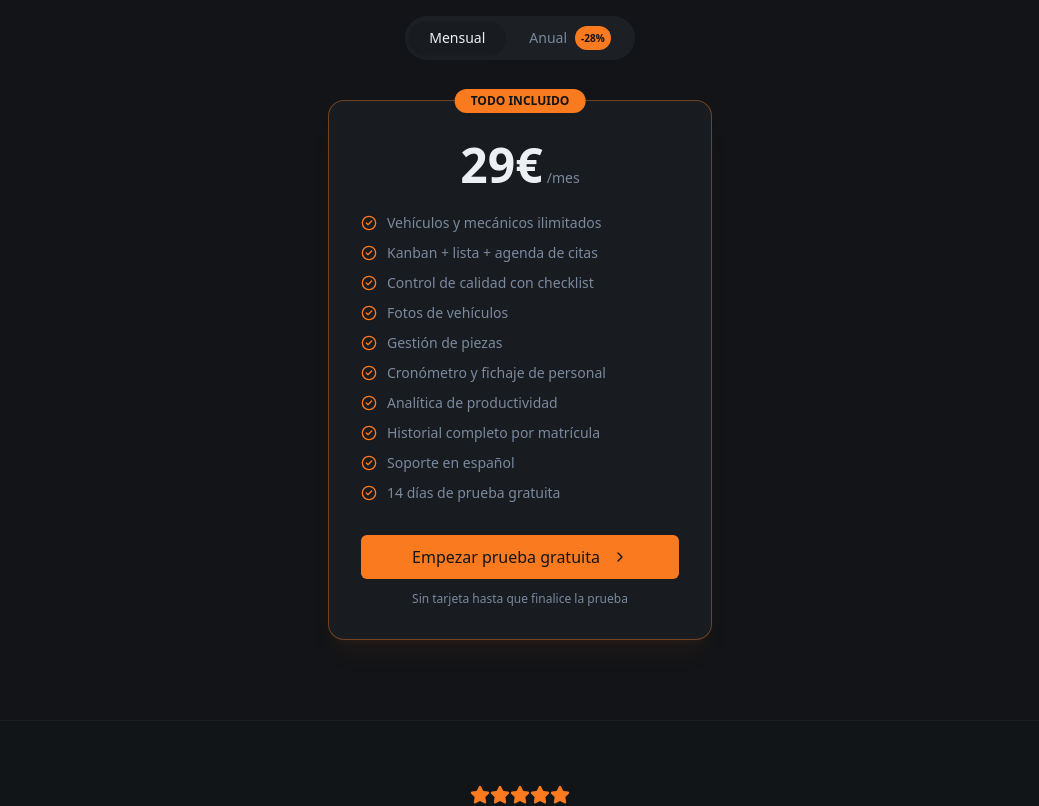
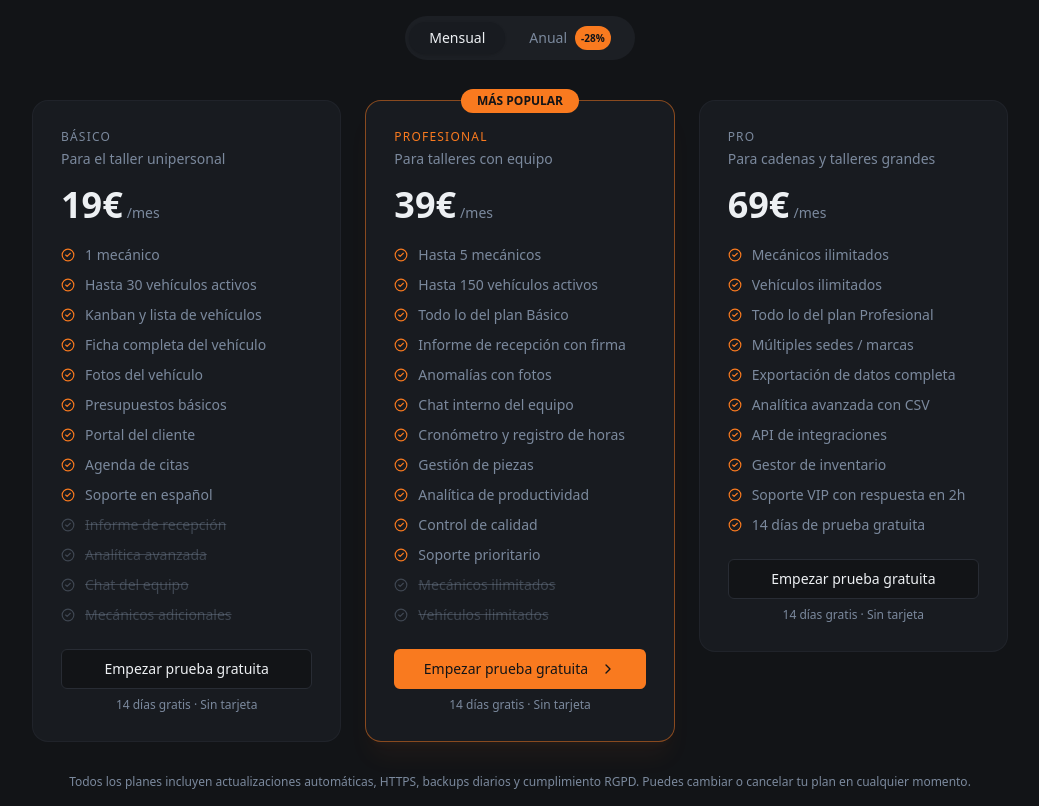
Before and after one commit to marchandoruta-art/BOXCONTROL, a React (Vite) app: page / in a window 1280 px wide. Shown: the part 2020-2826 px from the top of the page, without its empty margins (120-1159 px from the left). Built offline with nearby package versions, Linux system fonts and the light colour scheme.

Commit message:
feat: 3 planes de precio (Básico 19€, Profesional 39€, Pro 69€) con comparativa de features

```diff
--- a/src/pages/Landing.tsx
+++ b/src/pages/Landing.tsx
@@ -93,16 +93,16 @@ const STEPS = [
 export default function Landing() {
   const navigate = useNavigate();
   const [billingInterval, setBillingInterval] = useState<'month' | 'year'>('month');
-  const [loadingPlan, setLoadingPlan] = useState(false);
+  const [loadingPlan, setLoadingPlan] = useState<string | null>(null);
 
-  const handleSubscribe = async () => {
-    setLoadingPlan(true);
+  const handleSubscribe = async (plan: 'basico' | 'profesional' | 'pro') => {
+    setLoadingPlan(plan);
     const { data, error } = await supabase.functions.invoke('create-checkout-session', {
-      body: { interval: billingInterval },
+      body: { interval: billingInterval, plan },
     });
     if (error || !data?.url) {
       toast.error('Error al iniciar el pago. Prueba desde el panel de usuario.');
-      setLoadingPlan(false);
+      setLoadingPlan(null);
       return;
     }
     window.location.href = data.url;
@@ -230,92 +230,164 @@ export default function Landing() {
       </section>
 
       {/* Pricing */}
-      <section className="max-w-4xl mx-auto px-6 py-20" id="pricing">
+      <section className="max-w-5xl mx-auto px-6 py-20" id="pricing">
         <div className="text-center mb-10">
-          <h2 className="text-3xl font-bold mb-3">Precio simple y directo</h2>
-          <p className="text-muted-foreground">Un plan para talleres de cualquier tamaño</p>
-
+          <h2 className="text-3xl font-bold mb-3">Elige tu plan</h2>
+          <p className="text-muted-foreground">Desde el taller unipersonal hasta la cadena de talleres</p>
           <div className="inline-flex items-center bg-muted/60 rounded-full p-1 mt-6 gap-1">
             <button
               onClick={() => setBillingInterval('month')}
-              className={cn(
-                'px-5 py-1.5 rounded-full text-sm font-medium transition-all',
-                billingInterval === 'month' ? 'bg-card shadow text-foreground' : 'text-muted-foreground'
-              )}
-            >
-              Mensual
-            </button>
+              className={cn('px-5 py-1.5 rounded-full text-sm font-medium transition-all',
+                billingInterval === 'month' ? 'bg-card shadow text-foreground' : 'text-muted-foreground')}
+            >Mensual</button>
             <button
               onClick={() => setBillingInterval('year')}
-              className={cn(
-                'px-5 py-1.5 rounded-full text-sm font-medium transition-all flex items-center gap-2',
-                billingInterval === 'year' ? 'bg-card shadow text-foreground' : 'text-muted-foreground'
-              )}
+              className={cn('px-5 py-1.5 rounded-full text-sm font-medium transition-all flex items-center gap-2',
+                billingInterval === 'year' ? 'bg-card shadow text-foreground' : 'text-muted-foreground')}
             >
               Anual
-              <span className="bg-primary text-primary-foreground text-[10px] px-1.5 py-0.5 rounded-full font-bold">
-                -28%
-              </span>
+              <span className="bg-primary text-primary-foreground text-[10px] px-1.5 py-0.5 rounded-full font-bold">-28%</span>
             </button>
           </div>
         </div>
 
-        <div className="max-w-sm mx-auto">
-          <div className="border border-primary/40 rounded-2xl bg-card p-8 text-center relative shadow-xl shadow-primary/5">
-            <div className="absolute -top-3 left-1/2 -translate-x-1/2 bg-primary text-primary-foreground text-xs font-bold px-4 py-1 rounded-full">
-              TODO INCLUIDO
-            </div>
+        <div className="grid md:grid-cols-3 gap-6 items-start">
 
-            <div className="mt-2">
+          {/* BÁSICO */}
+          <div className="border border-border/50 rounded-2xl bg-card p-7 flex flex-col">
+            <div className="mb-5">
+              <p className="text-xs text-muted-foreground uppercase tracking-widest font-medium mb-1">Básico</p>
+              <p className="text-sm text-muted-foreground mb-4">Para el taller unipersonal</p>
               {billingInterval === 'month' ? (
-                <>
-                  <span className="text-5xl font-bold">29€</span>
-                  <span className="text-muted-foreground text-sm ml-1">/mes</span>
-                </>
+                <div><span className="text-4xl font-bold">19€</span><span className="text-muted-foreground text-sm ml-1">/mes</span></div>
               ) : (
-                <>
-                  <span className="text-5xl font-bold">249€</span>
-                  <span className="text-muted-foreground text-sm ml-1">/año</span>
-                  <p className="text-xs text-primary mt-1">
-                    Equivale a 20,75€/mes · Ahorras 99€
-                  </p>
-                </>
+                <div>
+                  <span className="text-4xl font-bold">159€</span><span className="text-muted-foreground text-sm ml-1">/año</span>
+                  <p className="text-xs text-primary mt-1">Equivale a 13,25€/mes · Ahorras 69€</p>
+                </div>
               )}
             </div>
+            <ul className="space-y-2.5 text-sm flex-1 mb-6">
+              {[
+                '1 mecánico',
+                'Hasta 30 vehículos activos',
+                'Kanban y lista de vehículos',
+                'Ficha completa del vehículo',
+                'Fotos del vehículo',
+                'Presupuestos básicos',
+                'Portal del cliente',
+                'Agenda de citas',
+                'Soporte en español',
+              ].map((f) => (
+                <li key={f} className="flex items-center gap-2.5 text-muted-foreground">
+                  <CheckCircle2 className="h-3.5 w-3.5 text-primary shrink-0" />{f}
+                </li>
+              ))}
+              {['Informe de recepción', 'Analítica avanzada', 'Chat del equipo', 'Mecánicos adicionales'].map((f) => (
+                <li key={f} className="flex items-center gap-2.5 text-muted-foreground/40 line-through">
+                  <CheckCircle2 className="h-3.5 w-3.5 shrink-0" />{f}
+                </li>
+              ))}
+            </ul>
+            <Button variant="outline" className="w-full" onClick={() => handleSubscribe('basico')} disabled={!!loadingPlan}>
+              {loadingPlan === 'basico' ? 'Redirigiendo...' : 'Empezar prueba gratuita'}
+            </Button>
+            <p className="text-xs text-muted-foreground mt-2 text-center">14 días gratis · Sin tarjeta</p>
+          </div>
 
-            <ul className="mt-6 space-y-2.5 text-sm text-left">
+          {/* PROFESIONAL */}
+          <div className="border border-primary/50 rounded-2xl bg-card p-7 flex flex-col relative shadow-xl shadow-primary/5">
+            <div className="absolute -top-3 left-1/2 -translate-x-1/2 bg-primary text-primary-foreground text-xs font-bold px-4 py-1 rounded-full whitespace-nowrap">
+              MÁS POPULAR
+            </div>
+            <div className="mb-5">
+              <p className="text-xs text-primary uppercase tracking-widest font-medium mb-1">Profesional</p>
+              <p className="text-sm text-muted-foreground mb-4">Para talleres con equipo</p>
+              {billingInterval === 'month' ? (
+                <div><span className="text-4xl font-bold">39€</span><span className="text-muted-foreground text-sm ml-1">/mes</span></div>
+              ) : (
+                <div>
+                  <span className="text-4xl font-bold">329€</span><span className="text-muted-foreground text-sm ml-1">/año</span>
+                  <p className="text-xs text-primary mt-1">Equivale a 27,42€/mes · Ahorras 139€</p>
+                </div>
+              )}
+            </div>
+            <ul className="space-y-2.5 text-sm flex-1 mb-6">
               {[
-                'Vehículos y mecánicos ilimitados',
-                'Kanban + lista + agenda de citas',
-                'Control de calidad con checklist',
-                'Fotos de vehículos',
+                'Hasta 5 mecánicos',
+                'Hasta 150 vehículos activos',
+                'Todo lo del plan Básico',
+                'Informe de recepción con firma',
+                'Anomalías con fotos',
+                'Chat interno del equipo',
+                'Cronómetro y registro de horas',
                 'Gestión de piezas',
-                'Cronómetro y fichaje de personal',
                 'Analítica de productividad',
-                'Historial completo por matrícula',
-                'Soporte en español',
+                'Control de calidad',
+                'Soporte prioritario',
+              ].map((f) => (
+                <li key={f} className="flex items-center gap-2.5 text-muted-foreground">
+                  <CheckCircle2 className="h-3.5 w-3.5 text-primary shrink-0" />{f}
+                </li>
+              ))}
+              {['Mecánicos ilimitados', 'Vehículos ilimitados'].map((f) => (
+                <li key={f} className="flex items-center gap-2.5 text-muted-foreground/40 line-through">
+                  <CheckCircle2 className="h-3.5 w-3.5 shrink-0" />{f}
+                </li>
+              ))}
+            </ul>
+            <Button className="w-full" onClick={() => handleSubscribe('profesional')} disabled={!!loadingPlan}>
+              {loadingPlan === 'profesional' ? 'Redirigiendo...' : 'Empezar prueba gratuita'}
+              {loadingPlan !== 'profesional' && <ChevronRight className="h-4 w-4 ml-1" />}
+            </Button>
+            <p className="text-xs text-muted-foreground mt-2 text-center">14 días gratis · Sin tarjeta</p>
+          </div>
+
+          {/* PRO / ILIMITADO */}
+          <div className="border border-border/50 rounded-2xl bg-card p-7 flex flex-col">
+            <div className="mb-5">
+              <p className="text-xs text-muted-foreground uppercase tracking-widest font-medium mb-1">Pro</p>
+              <p className="text-sm text-muted-foreground mb-4">Para cadenas y talleres grandes</p>
+              {billingInterval === 'month' ? (
+                <div><span className="text-4xl font-bold">69€</span><span className="text-muted-foreground text-sm ml-1">/mes</span></div>
+              ) : (
+                <div>
+                  <span className="text-4xl font-bold">589€</span><span className="text-muted-foreground text-sm ml-1">/año</span>
+                  <p className="text-xs text-primary mt-1">Equivale a 49,08€/mes · Ahorras 239€</p>
+                </div>
+              )}
+            </div>
+            <ul className="space-y-2.5 text-sm flex-1 mb-6">
+              {[
+                'Mecánicos ilimitados',
+                'Vehículos ilimitados',
+                'Todo lo del plan Profesional',
+                'Múltiples sedes / marcas',
+                'Exportación de datos completa',
+                'Analítica avanzada con CSV',
+                'API de integraciones',
+                'Gestor de inventario',
+                'Soporte VIP con respuesta en 2h',
                 '14 días de prueba gratuita',
               ].map((f) => (
                 <li key={f} className="flex items-center gap-2.5 text-muted-foreground">
-                  <CheckCircle2 className="h-4 w-4 text-primary shrink-0" />
-                  {f}
+                  <CheckCircle2 className="h-3.5 w-3.5 text-primary shrink-0" />{f}
                 </li>
               ))}
             </ul>
+            <Button variant="outline" className="w-full" onClick={() => handleSubscribe('pro')} disabled={!!loadingPlan}>
+              {loadingPlan === 'pro' ? 'Redirigiendo...' : 'Empezar prueba gratuita'}
+            </Button>
+            <p className="text-xs text-muted-foreground mt-2 text-center">14 días gratis · Sin tarjeta</p>
+          </div>
 
-            <Button
-              className="w-full mt-8 text-base h-11"
-              onClick={handleSubscribe}
-              disabled={loadingPlan}
-            >
-              {loadingPlan ? 'Redirigiendo...' : 'Empezar prueba gratuita'}
-              {!loadingPlan && <ChevronRight className="h-4 w-4 ml-1" />}
-            </Button>
-            <p className="text-xs text-muted-foreground mt-3">
-              Sin tarjeta hasta que finalice la prueba
-            </p>
-          </div>
         </div>
+
+        {/* Comparativa rápida */}
+        <p className="text-center text-xs text-muted-foreground mt-8">
+          Todos los planes incluyen actualizaciones automáticas, HTTPS, backups diarios y cumplimiento RGPD.
+          Puedes cambiar o cancelar tu plan en cualquier momento.
+        </p>
       </section>
 
       {/* Testimonial */}
```
